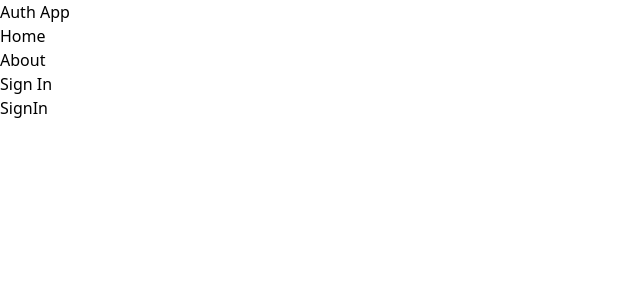
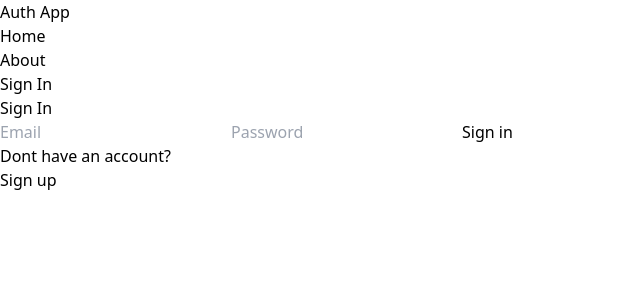
Before and after one commit to Siraj-Ahamed/mern-auth, a React (Vite) app in the folder client/: page /sign-in in a window 1280 px wide. Shown: the top 300 px of the page, without its empty margins (0-640 px from the left). Built offline with nearby package versions, Linux system fonts and the light colour scheme.

Commit message:
complete sign in page fuctionality

```diff
--- a/client/src/pages/SignIn.jsx
+++ b/client/src/pages/SignIn.jsx
@@ -1,7 +1,79 @@
-import React from 'react'
+import React, { useState } from "react";
+import { Link, useNavigate } from "react-router-dom";
 
 export default function SignIn() {
-  return (
-    <div>SignIn</div>
-  )
+    const [formData, setFormData] = useState({});
+    const [error, setError] = useState(false);
+    const [loading, setLoading] = useState(false);
+    const navigate = useNavigate();
+    const handleChange = (e) => {
+        setFormData({ ...formData, [e.target.id]: e.target.value });
+    };
+
+    const handleSubmit = async (e) => {
+        e.preventDefault();
+        console.log("FORM DATA:", formData);
+        try {
+            setLoading(true);
+            setError(false);
+            const res = await fetch(
+                "/api/auth/signin",
+                {
+                    method: "POST",
+                    headers: {
+                        "Content-Type": "application/json",
+                    },
+                    body: JSON.stringify(formData),
+                },
+                formData
+            );
+            const data = await res.json();
+            console.log("FORM DATA AFTER BACKEND:", data);
+            setLoading(false);
+            if (data.success == false) {
+                setError(true);
+                return;
+            }
+            navigate('/')
+        } catch (error) {
+            setLoading(false);
+            setError(true);
+        }
+    };
+    return (
+        <div className="p-3 max-w-lg mx-auto">
+            <h1 className="text-3xl text-center font-semibold my-7">Sign In</h1>
+            <form onSubmit={handleSubmit} className="flex flex-col gap-4">
+                <input
+                    type="email"
+                    placeholder="Email"
+                    id="email"
+                    className="bg-slate-100 p-3 rounded-lg"
+                    onChange={handleChange}
+                />
+                <input
+                    type="text"
+                    placeholder="Password"
+                    id="password"
+                    className="bg-slate-100 p-3 rounded-lg"
+                    onChange={handleChange}
+                />
+                <button
+                    disabled={loading}
+                    className="bg-slate-700 text-white p-3 rounded-lg uppercase hover:opacity-95 disabled:opacity-80"
+                >
+                    {loading ? "Loading" : "Sign in"}
+                </button>
+            </form>
+            <div className="flex gap-2 mt-5">
+                <p>Dont have an account?</p>
+                <Link to="/sign-up">
+                    <span className="text-blue-500">Sign up</span>
+                </Link>
+            </div>
+            <p className="text-red-700 mt-5">
+                {error && "Something went wrong"}
+            </p>
+        </div>
+    );
 }
--- a/client/src/pages/SignUp.jsx
+++ b/client/src/pages/SignUp.jsx
@@ -1,10 +1,11 @@
 import React, { useState } from "react";
-import { Link } from "react-router-dom";
+import { Link, useNavigate } from "react-router-dom";
 
 export default function SignUp() {
     const [formData, setFormData] = useState({});
     const [error, setError] = useState(false);
     const [loading, setLoading] = useState(false);
+    const navigate = useNavigate();
     const handleChange = (e) => {
         setFormData({ ...formData, [e.target.id]: e.target.value });
     };
@@ -14,7 +15,7 @@
         console.log("FORM DATA:", formData);
         try {
             setLoading(true);
-            setError(false)
+            setError(false);
             const res = await fetch(
                 "/api/auth/signup",
                 {
@@ -33,7 +34,7 @@
                 setError(true);
                 return;
             }
-
+            navigate('/sign-in')
         } catch (error) {
             setLoading(false);
             setError(true);
```
Also changed, not shown: 1 other file (tests, documents, lock files or other folders).
